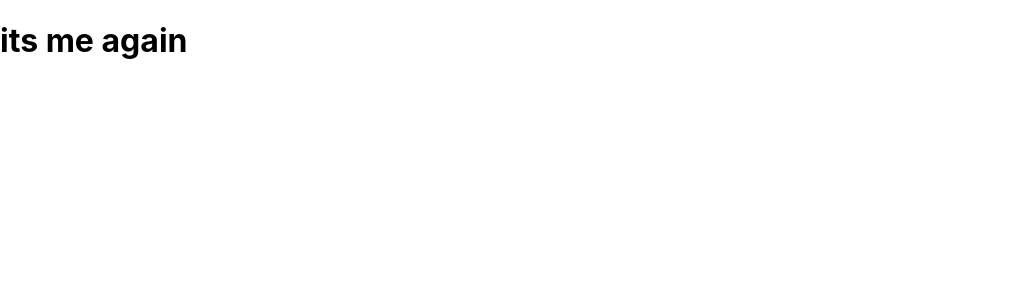
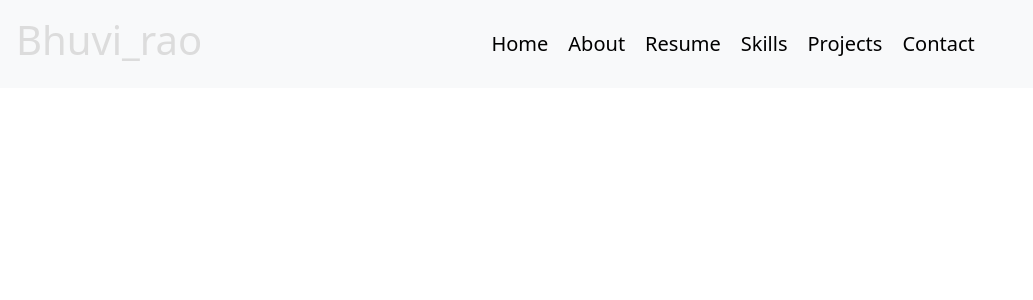
Before and after one commit to raobhuvesh150/bhuveshra0_, a React (Create React App) app in the folder bhuveshra0_/: page / in a window 1280 px wide. Shown: the top 300 px of the page, without its empty margins (0-1033 px from the left). Built offline with nearby package versions, Linux system fonts and the light colour scheme.

Commit message:
feat:header

```diff
--- a/bhuveshra0_/package.json
+++ b/bhuveshra0_/package.json
@@ -6,9 +6,13 @@
     "@testing-library/jest-dom": "^5.16.5",
     "@testing-library/react": "^13.4.0",
     "@testing-library/user-event": "^13.5.0",
+    "bootstrap": "^5.2.3",
+    "jquery": "^3.6.1",
+    "popper.js": "^1.16.1",
     "react": "^18.2.0",
     "react-dom": "^18.2.0",
     "react-scripts": "5.0.1",
+    "sass": "^1.56.1",
     "web-vitals": "^2.1.4"
   },
   "homepage": "http://raobhuvesh150.github.io/bhuveshra0_",
--- a/bhuveshra0_/public/index.html
+++ b/bhuveshra0_/public/index.html
@@ -1,20 +1,22 @@
 <!DOCTYPE html>
 <html lang="en">
+
 <head>
   <meta charset="utf-8" />
   <link rel="icon" href="%PUBLIC_URL%/webProfile.jpg" />
   <meta name="viewport" content="width=device-width, initial-scale=1" />
   <meta name="theme-color" content="#000000" />
-    <meta
-      name="description"
-      content="Web site created using create-react-app"
-    />
+  <meta name="description" content="Web site created using create-react-app" />
   <link rel="apple-touch-icon" href="%PUBLIC_URL%/logo192.png" />
+  <link rel="preconnect" href="https://fonts.googleapis.com">
+  <link rel="preconnect" href="https://fonts.gstatic.com" crossorigin>
+  <link href="https://fonts.googleapis.com/css2?family=Ubuntu:wght@300&display=swap" rel="stylesheet">
   <!--
       manifest.json provides metadata used when your web app is installed on a
       user's mobile device or desktop. See https://developers.google.com/web/fundamentals/web-app-manifest/
     -->
   <link rel="manifest" href="%PUBLIC_URL%/manifest.json" />
+  <link rel="stylesheet" href="https://maxcdn.bootstrapcdn.com/bootstrap/4.0.0/css/bootstrap.min.css" integrity="sha384-Gn5384xqQ1aoWXA+058RXPxPg6fy4IWvTNh0E263XmFcJlSAwiGgFAW/dAiS6JXm" crossorigin="anonymous">
   <!--
       Notice the use of %PUBLIC_URL% in the tags above.
       It will be replaced with the URL of the `public` folder during the build.
@@ -26,6 +28,7 @@
     -->
   <title>bhuveshra0_</title>
 </head>
+
 <body>
   <noscript>You need to enable JavaScript to run this app.</noscript>
   <div id="root"></div>
@@ -39,5 +42,20 @@
       To begin the development, run `npm start` or `yarn start`.
       To create a production bundle, use `npm run build` or `yarn build`.
     -->
+
+  <script src="https://code.jquery.com/jquery-2.1.3.min.js"></script>
+  <script src="http://maxcdn.bootstrapcdn.com/bootstrap/3.3.1/js/bootstrap.min.js"></script>
+  <script src="https://code.jquery.com/jquery-3.5.1.slim.min.js"
+    integrity="sha384-DfXdz2htPH0lsSSs5nCTpuj/zy4C+OGpamoFVy38MVBnE+IbbVYUew+OrCXaRkfj"
+    crossorigin="anonymous"></script>
+
+  <script src="https://cdn.jsdelivr.net/npm/popper.js@1.16.1/dist/umd/popper.min.js"
+    integrity="sha384-9/reFTGAW83EW2RDu2S0VKaIzap3H66lZH81PoYlFhbGU+6BZp6G7niu735Sk7lN"
+    crossorigin="anonymous"></script>
+
+  <script src="https://stackpath.bootstrapcdn.com/bootstrap/4.5.2/js/bootstrap.min.js"
+    integrity="sha384-B4gt1jrGC7Jh4AgTPSdUtOBvfO8shuf57BaghqFfPlYxofvL8/KUEfYiJOMMV+rV"
+    crossorigin="anonymous"></script>
 </body>
+
 </html>
--- a/bhuveshra0_/src/App.js
+++ b/bhuveshra0_/src/App.js
@@ -1,11 +1,17 @@
 import logo from './logo.svg';
 import './App.css';
+import Header from './components/Header/Header';
+import Home from './components/Home/home';
+
 
 function App() {
   return (
-   <>
-   <h1>its me again</h1>
-   </>
+    <>
+      <div className="">
+        <Header />
+          <Home  />
+      </div>
+    </>
   );
 }
 
--- /dev/null
+++ b/bhuveshra0_/src/components/Header/Header.js
@@ -0,0 +1,63 @@
+import React from 'react'
+import styles from './header.module.scss'
+
+function Header() {
+    return (
+        <>
+            {/* <div className="container">
+                <button className="navbar-toggler" type="button" data-toggle="collapse" data-target="#navbarTogglerDemo01" aria-controls="navbarTogglerDemo02" aria-expanded="false" aria-label="Toggle navigation">
+                    <span className="navbar-toggler-icon"></span>
+                </button>
+
+                <div className="row">
+                    <div className="col">
+                        <h1 className='m-3' id={styles.button}>Bhuvi_ra0</h1>
+                    </div>
+
+                    <div className="col d-none d-lg-flex" id='navbarTogglerDemo01'>
+                        <h4 className='m-4' >Home</h4>
+                        <h4 className='m-4' >About</h4>
+                        <h4 className='m-4' >Resume</h4>
+                        <h4 className='m-4' >Skills</h4>
+                        <h4 className='m-4' >Project</h4>
+                        <h4 className='m-4' >Contact</h4>
+                    </div>
+                </div>
+            </div> */}
+
+
+
+            <nav className="p-3 navbar navbar-expand-lg navbar-light bg-light">
+                <h1 href="/" id={styles.button}>Bhuvi_rao</h1>
+                <button className="navbar-toggler" type="button" data-toggle="collapse" data-target="#navbarTogglerDemo02" aria-controls="navbarTogglerDemo02" aria-expanded="false" aria-label="Toggle navigation">
+                    <span className="navbar-toggler-icon"></span>
+                </button>
+
+                    <div className=" collapse navbar-collapse" id="navbarTogglerDemo02">
+                        <ul className="navbar-nav m-auto mt-2 mt-lg-0">
+                            <li className="nav-item active">
+                                <h5  id={styles.buttons} href="#">Home</h5>
+                            </li>
+                            <li className="nav-item active">
+                                <h5  id={styles.buttons} href="#">About</h5>
+                            </li>
+                            <li className="nav-item active">
+                                <h5  id={styles.buttons} href="#">Resume</h5>
+                            </li>
+                            <li className="nav-item active">
+                                <h5  id={styles.buttons} href="#">Skills</h5>
+                            </li>
+                            <li className="nav-item active">
+                                <h5  id={styles.buttons} href="#">Projects</h5>
+                            </li>
+                            <li className="nav-item active">
+                                <h5  id={styles.buttons} href="#">Contact</h5>
+                            </li>
+                        </ul>
+                    </div>
+            </nav>
+        </>
+    )
+}
+
+export default Header
--- /dev/null
+++ b/bhuveshra0_/src/components/Header/header.module.scss
@@ -0,0 +1,18 @@
+.container {
+    // margin-right: 150px;
+}
+
+.bg {
+    background-color: rgb(84, 84, 232);
+}
+
+
+#button{
+    color: 	rgb(220,220,220);
+}
+
+#buttons{
+    color: black;
+    margin: 10px;
+    // font-size: 20px;
+}
--- /dev/null
+++ b/bhuveshra0_/src/components/Home/home.js
@@ -0,0 +1,12 @@
+import React from 'react'
+import styles from '../Home/home.module.scss'
+
+
+function body() {
+  return (
+    <div id={styles.container}>
+    </div>
+  )
+}
+
+export default body
--- /dev/null
+++ b/bhuveshra0_/src/components/Home/home.module.scss
@@ -0,0 +1,4 @@
+#container {
+    // background-color: rgb(220, 220, 220);
+    background-color: black;
+}
--- /dev/null
+++ b/bhuveshra0_/src/custom.scss
@@ -0,0 +1,29 @@
+$primary: #717072;
+$secondary: #8f5325;
+$success: #3e8d63;
+$info: #7854e4;
+$warning: #b8c924;
+$danger: #d62518;
+$light: #f8f9fa;
+$dark: #343a40;
+
+//custom color to be mapped
+$accent : #da6d25;
+
+// this is used to map colors. change accordingly.
+$theme-colors: (
+  primary: $primary,
+  secondary: $secondary,
+  success: $success,
+  info: $info,
+  warning: $warning,
+  danger: $danger,
+  light: $light,
+  dark: $dark,
+// add any additional color below
+  accent: $accent,
+// now bg-accent,btn-accent,etc.. can be called
+);
+
+// Import Bootstrap and its default variables
+@import '~bootstrap/scss/bootstrap.scss';
--- a/bhuveshra0_/src/index.js
+++ b/bhuveshra0_/src/index.js
@@ -1,6 +1,9 @@
+import 'bootstrap/dist/css/bootstrap.min.css';
+import 'bootstrap/dist/js/bootstrap.bundle.min';
+
 import React from 'react';
 import ReactDOM from 'react-dom/client';
-import './index.css';
+import './custom.scss';
 import App from './App';
 import reportWebVitals from './reportWebVitals';
 
--- /dev/null
+++ b/bhuveshra0_/src/styles/global.module.scss
@@ -0,0 +1,3 @@
+#container{
+    background-color: rgb(220,220,220);
+}
```
Also changed, not shown: 1 other file (tests, documents, lock files or other folders). Lines whose indentation alone changed are shown as unchanged.
